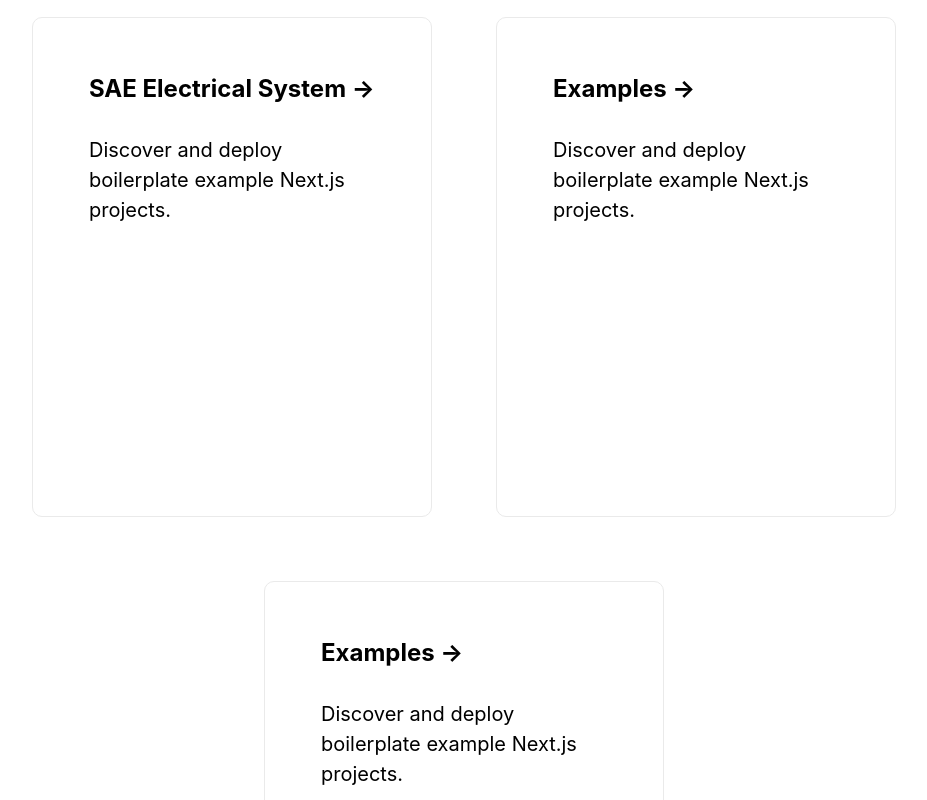
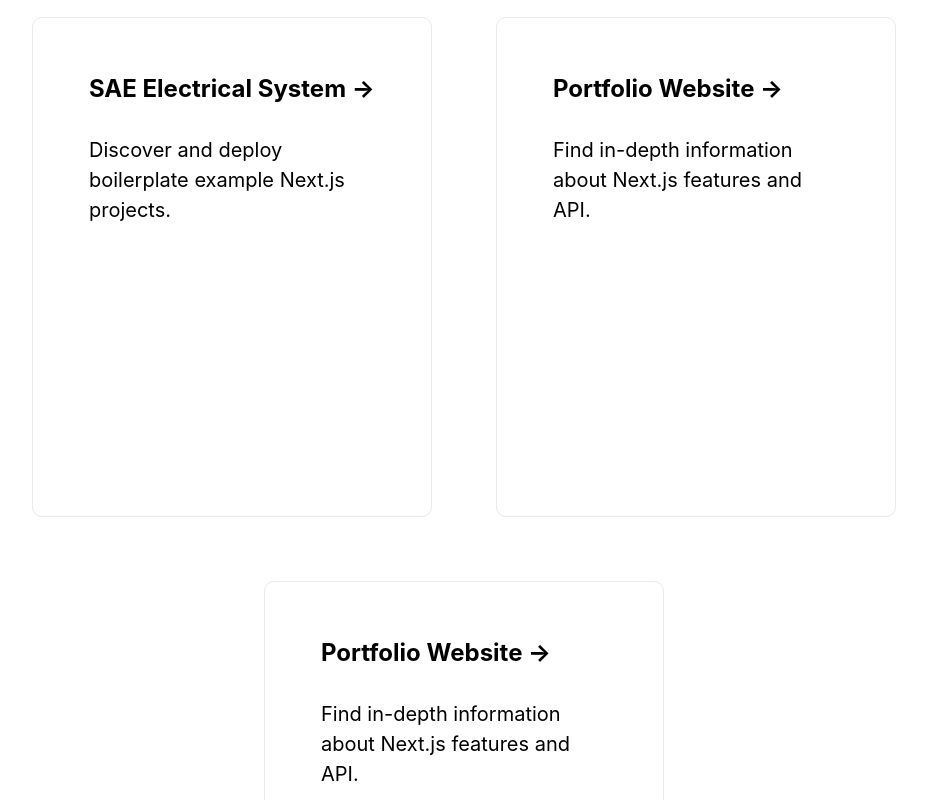
Before and after one commit to OfficialKris/portfolio-website, a Next.js app: page /projects in a window 1280 px wide. Shown: the part 680-1480 px from the top of the page, without its empty margins (176-1103 px from the left). Built offline with nearby package versions, Linux system fonts and the light colour scheme.

Commit message:
Modularized cards in project page

```diff
--- /dev/null
+++ b/components/card.js
@@ -0,0 +1,13 @@
+import Link from 'next/link'
+import styles from '../styles/projects.module.css'
+
+export default function Card(props) {
+    return (
+        <Link href={props.link}>
+            <a className={styles.card}>
+                <h2>{props.heading}</h2>
+                <p>{props.detail}</p>
+            </a>
+        </Link>
+    )
+}
--- a/pages/projects.js
+++ b/pages/projects.js
@@ -1,4 +1,5 @@
 import Back from '../components/back'
+import Card from '../components/card'
 import Copyright from '../components/copyright'
 import styles from '../styles/projects.module.css'
 
@@ -7,30 +8,20 @@
         <>
             <Back />
             <div className={styles.grid}>
-                <a href="/projects/1/" className={styles.card}>
-                    <h2>Portfolio Website &rarr;</h2>
-                    <p>Find in-depth information about Next.js features and API.</p>
-                </a>
+                <Card link="/projects/1/" heading="Portfolio Website &rarr;"
+                detail="Find in-depth information about Next.js features and API."></Card>
 
-                <a href="/projects/2/" className={styles.card}>
-                    <h2>Drone GPS & Mapping &rarr;</h2>
-                    <p>Learn about Next.js in an interactive course with quizzes!</p>
-                </a>
+                <Card link="/projects/2/" heading="Drone GPS & Mapping &rarr;"
+                detail="Learn about Next.js in an interactive course with quizzes!"></Card>
 
-                <a href="projects/3/" className={styles.card}>
-                    <h2>SAE Electrical System &rarr;</h2>
-                    <p>Discover and deploy boilerplate example Next.js projects.</p>
-                </a>
+                <Card link="/projects/3/" heading="SAE Electrical System &rarr;"
+                detail="Discover and deploy boilerplate example Next.js projects."></Card>
 
-                <a href="projects/3/" className={styles.card}>
-                    <h2>Examples &rarr;</h2>
-                    <p>Discover and deploy boilerplate example Next.js projects.</p>
-                </a>
+                <Card link="/projects/4/" heading="Portfolio Website &rarr;"
+                detail="Find in-depth information about Next.js features and API."></Card>
 
-                <a href="projects/3/" className={styles.card}>
-                    <h2>Examples &rarr;</h2>
-                    <p>Discover and deploy boilerplate example Next.js projects.</p>
-                </a>
+                <Card link="/projects/5/" heading="Portfolio Website &rarr;"
+                detail="Find in-depth information about Next.js features and API."></Card>
             </div>
             <Copyright />
         </>
```
